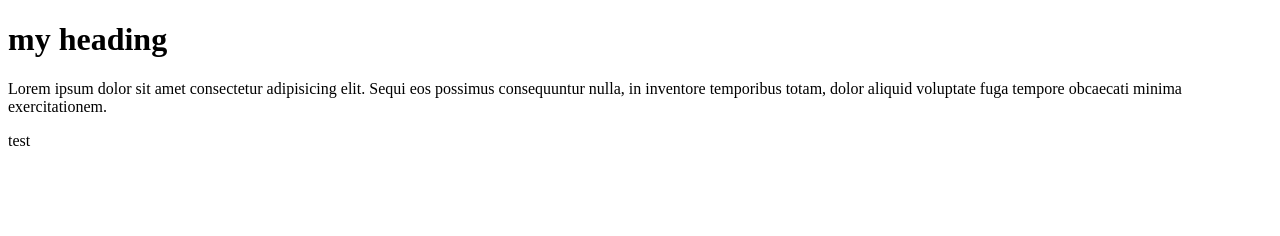
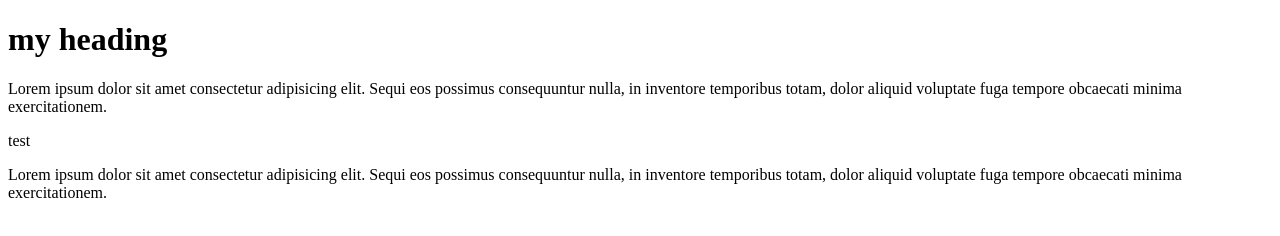
Before and after one commit to ellrabbas/first-task-netlify-deploy, a plain HTML site: page index.html in a window 1280 px wide. Drawn offline with Linux system fonts and the light colour scheme.

Commit message:
Update index.html

```diff
--- a/index.html
+++ b/index.html
@@ -13,6 +13,8 @@
         <p>Lorem ipsum dolor sit amet consectetur adipisicing elit. Sequi eos possimus consequuntur nulla, in inventore
             temporibus totam, dolor aliquid voluptate fuga tempore obcaecati minima exercitationem.</p>
         <p>test</p>
+                <p>Lorem ipsum dolor sit amet consectetur adipisicing elit. Sequi eos possimus consequuntur nulla, in inventore
+            temporibus totam, dolor aliquid voluptate fuga tempore obcaecati minima exercitationem.</p>
     </div>
 </body>
 
```
